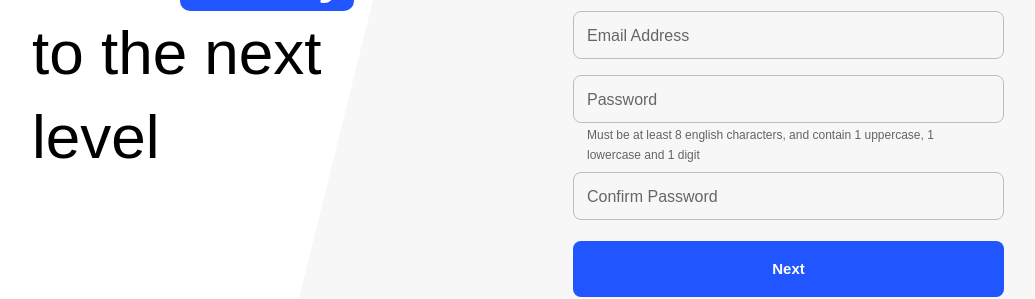
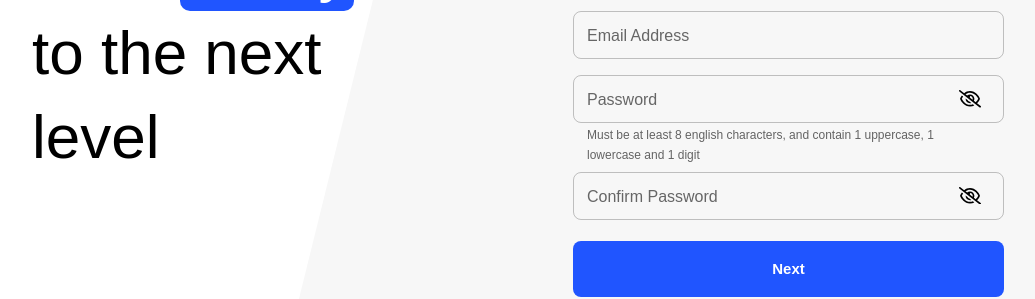
Before and after one commit to pticasolovey20/olive_test_task, a Next.js app: page /register in a window 1280 px wide. Shown: the part 372-671 px from the top of the page, without its empty margins (117-1152 px from the left). Built offline with nearby package versions, Linux system fonts and the light colour scheme.

Commit message:
create password form imput component

```diff
--- a/components/forms/RegisterFirstStep.tsx
+++ b/components/forms/RegisterFirstStep.tsx
@@ -4,6 +4,7 @@ import { useFormContext } from 'react-hook-form';
 import { RegisterFormValues } from '@/interfaces/registerFormInterfaces';
 
 import FormInput from '@/components/ui/FormInput';
+import PasswordFormInput from '../ui/PasswordFormInput';
 
 const RegisterFirstStep = () => {
 	const {
@@ -39,22 +40,20 @@ const RegisterFirstStep = () => {
 				sx={{ marginTop: '16px' }}
 			/>
 
-			<FormInput
-				register={register}
-				type='password'
+			<PasswordFormInput
 				name='password'
 				label='Password'
+				register={register}
+				errorMessage={errors.password?.message}
 				autoComplete='current-password'
 				helperText='Must be at least 8 english characters, and contain 1 uppercase, 1 lowercase and 1 digit'
-				errorMessage={errors.password?.message}
 				sx={{ marginTop: '16px' }}
 			/>
 
-			<FormInput
-				type='password'
-				register={register}
+			<PasswordFormInput
 				name='confirmPassword'
 				label='Confirm Password'
+				register={register}
 				errorMessage={errors.confirmPassword?.message}
 				sx={{ marginTop: '16px' }}
 			/>
--- a/components/ui/BackButton.tsx
+++ b/components/ui/BackButton.tsx
@@ -30,7 +30,6 @@ const BackButton: FC<IBackButtonProps> = ({ handlePrev }) => {
 					focusable='false'
 					data-prefix='far'
 					data-icon='arrow-left'
-					className='svg-inline--fa fa-arrow-left '
 					role='img'
 					xmlns='http://www.w3.org/2000/svg'
 					viewBox='0 0 448 512'
--- a/components/ui/FormInput.tsx
+++ b/components/ui/FormInput.tsx
@@ -3,7 +3,6 @@ import React, { FC } from 'react';
 import { TextField } from '@mui/material';
 
 interface InputProps {
-	required?: boolean;
 	register: any;
 	helperText?: string;
 	errorMessage?: string;
--- /dev/null
+++ b/components/ui/PasswordFormInput.tsx
@@ -0,0 +1,50 @@
+/* eslint-disable @typescript-eslint/no-explicit-any */
+
+import React, { FC, useState } from 'react';
+import { TextField } from '@mui/material';
+import TogglePasswordButton from '@/components/ui/TogglePasswordButton';
+
+interface IPasswordFormInputProps {
+	name: string;
+	label: string;
+	register: any;
+	errorMessage?: string;
+	autoComplete?: string;
+	helperText?: string;
+	sx?: any;
+}
+
+const PasswordFormInput: FC<IPasswordFormInputProps> = ({
+	name,
+	label,
+	register,
+	errorMessage,
+	autoComplete,
+	helperText,
+	sx,
+}) => {
+	const [showPassword, setShowPassword] = useState<boolean>(false);
+
+	const handleToggle = () => setShowPassword((show) => !show);
+
+	return (
+		<TextField
+			fullWidth
+			name={name}
+			label={label}
+			{...register(name)}
+			error={errorMessage}
+			autoComplete={autoComplete}
+			helperText={errorMessage || helperText}
+			type={showPassword ? 'text' : 'password'}
+			slotProps={{
+				input: {
+					endAdornment: <TogglePasswordButton showPassword={showPassword} handleToggle={handleToggle} />,
+				},
+			}}
+			sx={sx}
+		/>
+	);
+};
+
+export default PasswordFormInput;
--- /dev/null
+++ b/components/ui/TogglePasswordButton.tsx
@@ -0,0 +1,70 @@
+import React, { FC } from 'react';
+import { Button, Box } from '@mui/material';
+
+interface ITogglePasswordButtonProps {
+	showPassword: boolean;
+	handleToggle: () => void;
+}
+
+const TogglePasswordButton: FC<ITogglePasswordButtonProps> = ({ showPassword, handleToggle }) => {
+	return (
+		<Button
+			onClick={handleToggle}
+			sx={{
+				minWidth: '40px',
+				width: '40px',
+				height: '40px',
+				padding: '8px',
+			}}
+		>
+			<Box
+				sx={{
+					width: '22px',
+					height: '18px',
+
+					color: 'rgb(0,0,0)',
+
+					'&:hover': {
+						color: 'rgb(32,85,255)',
+					},
+				}}
+			>
+				{showPassword ? (
+					<svg
+						aria-hidden='true'
+						focusable='false'
+						data-prefix='far'
+						data-icon='eye'
+						role='img'
+						xmlns='http://www.w3.org/2000/svg'
+						viewBox='0 0 640 512'
+						font-size='18px'
+					>
+						<path
+							fill='currentColor'
+							d='M160 256C160 185.3 217.3 128 288 128C358.7 128 416 185.3 416 256C416 326.7 358.7 384 288 384C217.3 384 160 326.7 160 256zM288 336C332.2 336 368 300.2 368 256C368 211.8 332.2 176 288 176C287.3 176 286.7 176 285.1 176C287.3 181.1 288 186.5 288 192C288 227.3 259.3 256 224 256C218.5 256 213.1 255.3 208 253.1C208 254.7 208 255.3 208 255.1C208 300.2 243.8 336 288 336L288 336zM95.42 112.6C142.5 68.84 207.2 32 288 32C368.8 32 433.5 68.84 480.6 112.6C527.4 156 558.7 207.1 573.5 243.7C576.8 251.6 576.8 260.4 573.5 268.3C558.7 304 527.4 355.1 480.6 399.4C433.5 443.2 368.8 480 288 480C207.2 480 142.5 443.2 95.42 399.4C48.62 355.1 17.34 304 2.461 268.3C-.8205 260.4-.8205 251.6 2.461 243.7C17.34 207.1 48.62 156 95.42 112.6V112.6zM288 80C222.8 80 169.2 109.6 128.1 147.7C89.6 183.5 63.02 225.1 49.44 256C63.02 286 89.6 328.5 128.1 364.3C169.2 402.4 222.8 432 288 432C353.2 432 406.8 402.4 447.9 364.3C486.4 328.5 512.1 286 526.6 256C512.1 225.1 486.4 183.5 447.9 147.7C406.8 109.6 353.2 80 288 80V80z'
+						></path>
+					</svg>
+				) : (
+					<svg
+						aria-hidden='true'
+						focusable='false'
+						data-prefix='far'
+						data-icon='eye-slash'
+						role='img'
+						xmlns='http://www.w3.org/2000/svg'
+						viewBox='0 0 640 512'
+						font-size='18px'
+					>
+						<path
+							fill='currentColor'
+							d='M150.7 92.77C195 58.27 251.8 32 320 32C400.8 32 465.5 68.84 512.6 112.6C559.4 156 590.7 207.1 605.5 243.7C608.8 251.6 608.8 260.4 605.5 268.3C592.1 300.6 565.2 346.1 525.6 386.7L630.8 469.1C641.2 477.3 643.1 492.4 634.9 502.8C626.7 513.2 611.6 515.1 601.2 506.9L9.196 42.89C-1.236 34.71-3.065 19.63 5.112 9.196C13.29-1.236 28.37-3.065 38.81 5.112L150.7 92.77zM189.8 123.5L235.8 159.5C258.3 139.9 287.8 128 320 128C390.7 128 448 185.3 448 256C448 277.2 442.9 297.1 433.8 314.7L487.6 356.9C521.1 322.8 545.9 283.1 558.6 256C544.1 225.1 518.4 183.5 479.9 147.7C438.8 109.6 385.2 79.1 320 79.1C269.5 79.1 225.1 97.73 189.8 123.5L189.8 123.5zM394.9 284.2C398.2 275.4 400 265.9 400 255.1C400 211.8 364.2 175.1 320 175.1C319.3 175.1 318.7 176 317.1 176C319.3 181.1 320 186.5 320 191.1C320 202.2 317.6 211.8 313.4 220.3L394.9 284.2zM404.3 414.5L446.2 447.5C409.9 467.1 367.8 480 320 480C239.2 480 174.5 443.2 127.4 399.4C80.62 355.1 49.34 304 34.46 268.3C31.18 260.4 31.18 251.6 34.46 243.7C44 220.8 60.29 191.2 83.09 161.5L120.8 191.2C102.1 214.5 89.76 237.6 81.45 255.1C95.02 286 121.6 328.5 160.1 364.3C201.2 402.4 254.8 432 320 432C350.7 432 378.8 425.4 404.3 414.5H404.3zM192 255.1C192 253.1 192.1 250.3 192.3 247.5L248.4 291.7C258.9 312.8 278.5 328.6 302 333.1L358.2 378.2C346.1 381.1 333.3 384 319.1 384C249.3 384 191.1 326.7 191.1 255.1H192z'
+						></path>
+					</svg>
+				)}
+			</Box>
+		</Button>
+	);
+};
+
+export default TogglePasswordButton;
```
